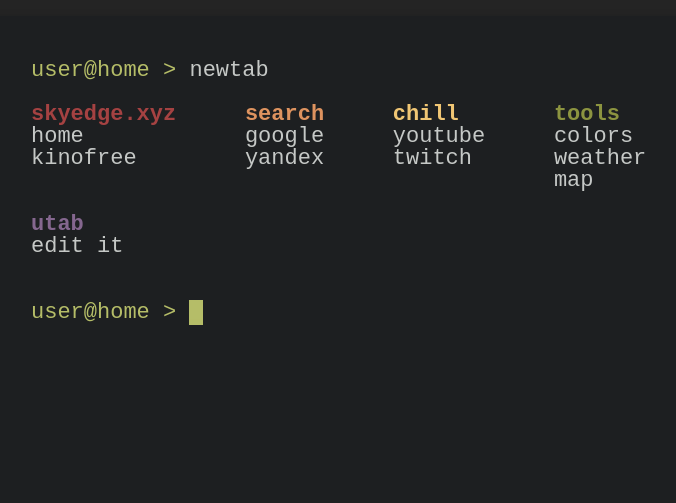
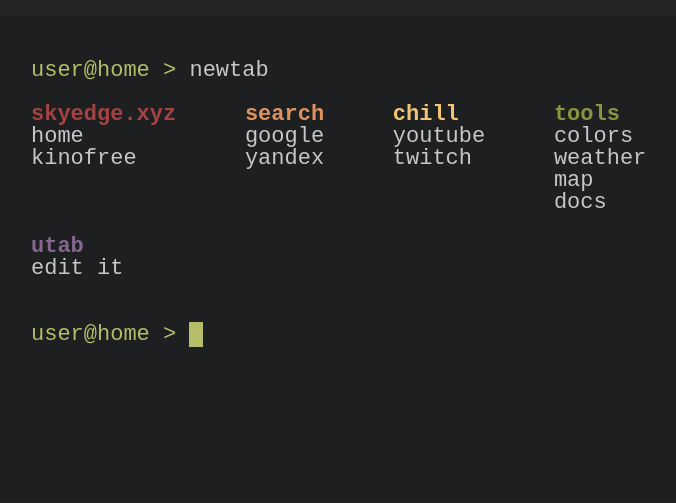
Before and after one commit to Tojefin/utab, a plain HTML site: page index.html in a window 1280 px wide. Shown: the part 142-645 px from the top of the page, without its empty margins (289-965 px from the left). Drawn offline with Linux system fonts and the light colour scheme.

Commit message:
Update index.html

```diff
--- a/index.html
+++ b/index.html
@@ -85,7 +85,7 @@
       margin: 0 0 1em;
     }
 
-    p #cursor {
+    p .cursor {
       background-color: #b5bd68;
       animation: blink 2s infinite;
     }
@@ -123,6 +123,7 @@
       <li><a href="https://www.google.com/search?q=color+picker">colors</a></li>
       <li><a href="https://yandex.ru/pogoda/">weather</a></li>
       <li><a href="https://yandex.ru/maps/">map</a></li>
+      <li><a href="https://docs.google.com/document/u/0/">docs</a></li>
     </ul>
 
     <ul>
@@ -131,6 +132,6 @@
     </ul>
   </nav>
 
-  <p><span>user@home &gt; </span> <span id="cursor">_</span></p>
+  <p><span>user@home &gt; </span> <span class="cursor">_</span></p>
 </body>
 </html>
```
